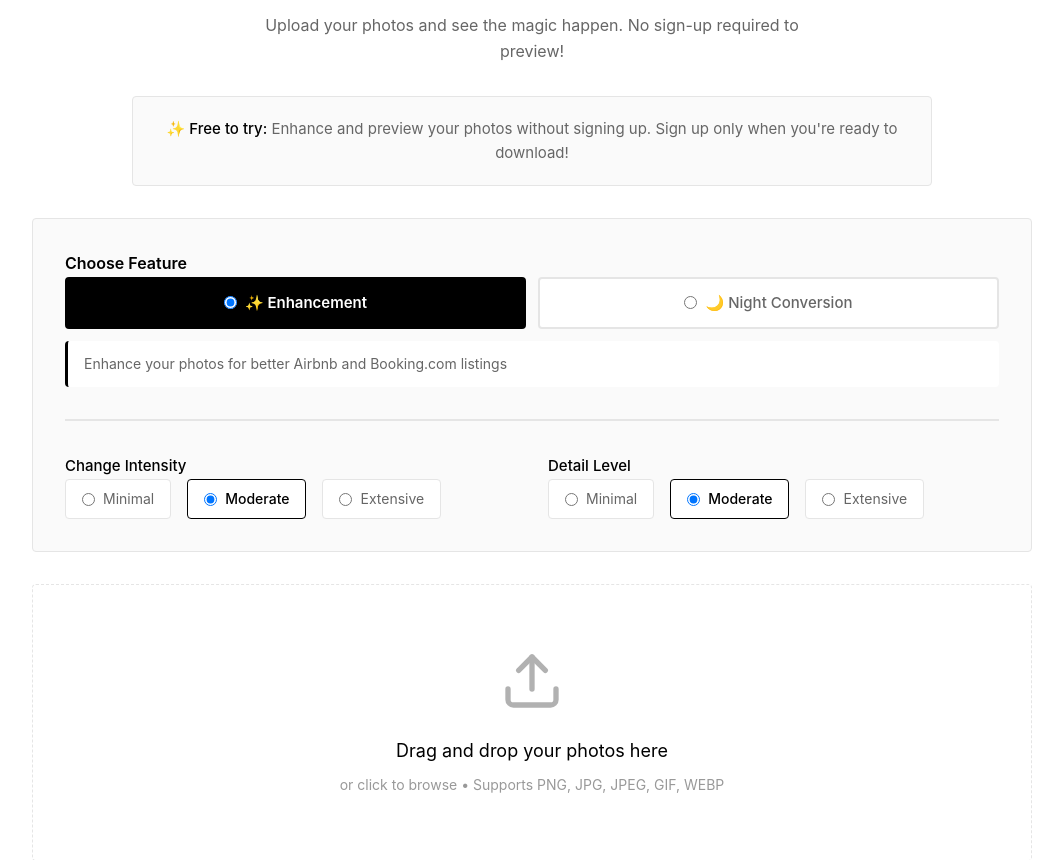
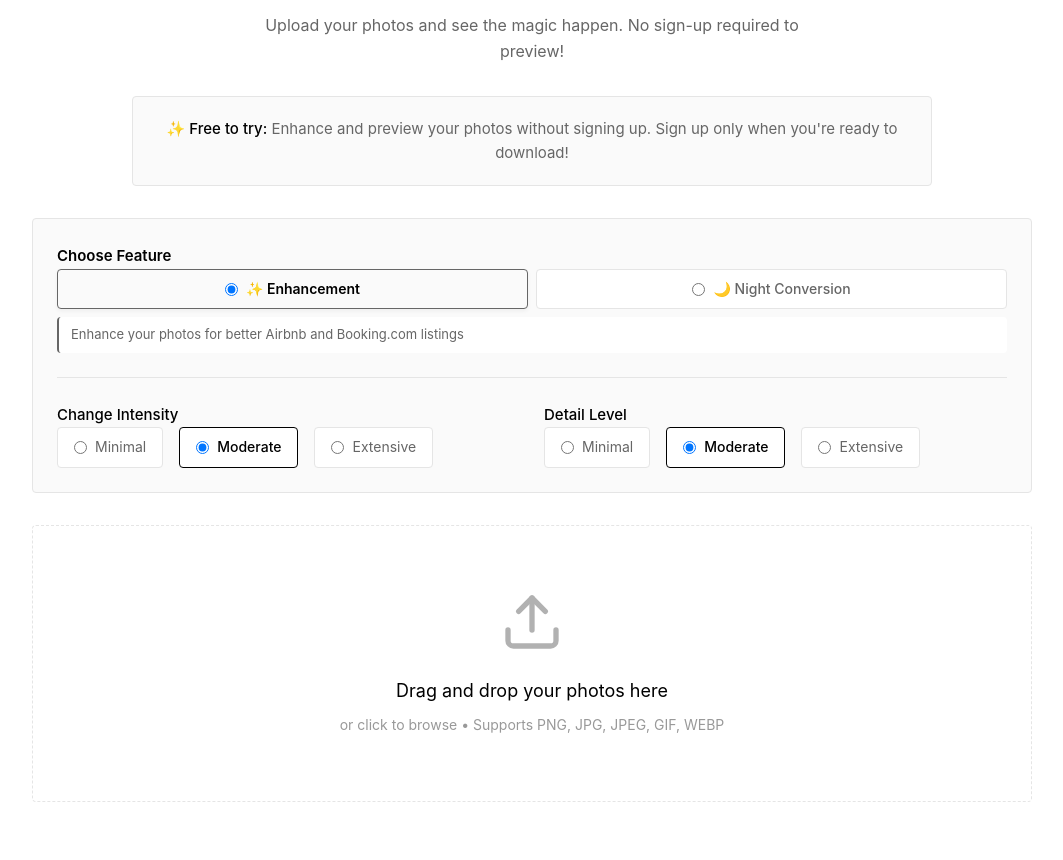
Before and after one commit to VahagnAdunts/airbnb-photo-enhancer, a Flask app: page / in a window 1280 px wide. Shown: the part 982-1842 px from the top of the page, without its empty margins (108-1171 px from the left). Run offline with Flask 3, Linux system fonts and the light colour scheme.

Commit message:
Make feature selector lighter and more compact: reduce size, use lighter colors

```diff
--- a/static/css/style.css
+++ b/static/css/style.css
@@ -322,74 +322,75 @@ body {
 
 .enhancement-settings {
     margin-bottom: 2rem;
-    padding: 2rem;
+    padding: 1.5rem;
     background: var(--bg-secondary);
     border-radius: var(--radius);
     border: 1px solid var(--border);
 }
 
 .feature-selector-wrapper {
-    margin-bottom: 2rem;
-    padding-bottom: 2rem;
-    border-bottom: 2px solid var(--border);
+    margin-bottom: 1.5rem;
+    padding-bottom: 1.5rem;
+    border-bottom: 1px solid var(--border);
 }
 
 .feature-selector-wrapper .setting-label {
-    font-size: 1rem;
+    font-size: 0.9375rem;
     font-weight: 600;
-    margin-bottom: 1rem;
+    margin-bottom: 0.75rem;
     color: var(--text-primary);
 }
 
 .feature-selector-wrapper .radio-group {
     display: flex;
-    gap: 0.75rem;
-    margin-bottom: 0.75rem;
+    gap: 0.5rem;
+    margin-bottom: 0.5rem;
 }
 
 .feature-selector-wrapper .radio-option {
     flex: 1;
     justify-content: center;
-    padding: 0.75rem 1.5rem;
-    font-size: 0.9375rem;
+    padding: 0.5rem 1rem;
+    font-size: 0.875rem;
     font-weight: 500;
-    border: 2px solid var(--border);
+    border: 1.5px solid var(--border);
     background: var(--bg-primary);
     transition: all 0.2s ease;
 }
 
 .feature-selector-wrapper .radio-option:hover {
-    border-color: var(--text-primary);
+    border-color: var(--text-secondary);
     background: var(--bg-secondary);
 }
 
 .feature-selector-wrapper .radio-option:has(input[type="radio"]:checked) {
-    border-color: var(--text-primary);
-    background: var(--text-primary);
-    color: var(--bg-primary);
+    border-color: var(--text-secondary);
+    background: var(--bg-secondary);
+    color: var(--text-primary);
+    box-shadow: 0 2px 4px rgba(0, 0, 0, 0.05);
 }
 
 .feature-selector-wrapper .radio-option:has(input[type="radio"]:checked) span {
-    color: var(--bg-primary);
+    color: var(--text-primary);
     font-weight: 600;
 }
 
 .feature-selector-wrapper .setting-hint {
-    font-size: 0.875rem;
-    color: var(--text-secondary);
-    margin-top: 0.75rem;
-    padding: 0.75rem 1rem;
+    font-size: 0.8125rem;
+    color: var(--text-secondary);
+    margin-top: 0.5rem;
+    padding: 0.5rem 0.75rem;
     background: var(--bg-primary);
     border-radius: var(--radius);
-    border-left: 3px solid var(--text-primary);
-    line-height: 1.6;
+    border-left: 2px solid var(--text-secondary);
+    line-height: 1.5;
 }
 
 .enhancement-settings-grid {
     display: grid;
     grid-template-columns: repeat(auto-fit, minmax(250px, 1fr));
-    gap: 2rem;
-    margin-top: 1rem;
+    gap: 1.5rem;
+    margin-top: 0.5rem;
 }
 
 .setting-group {
```
